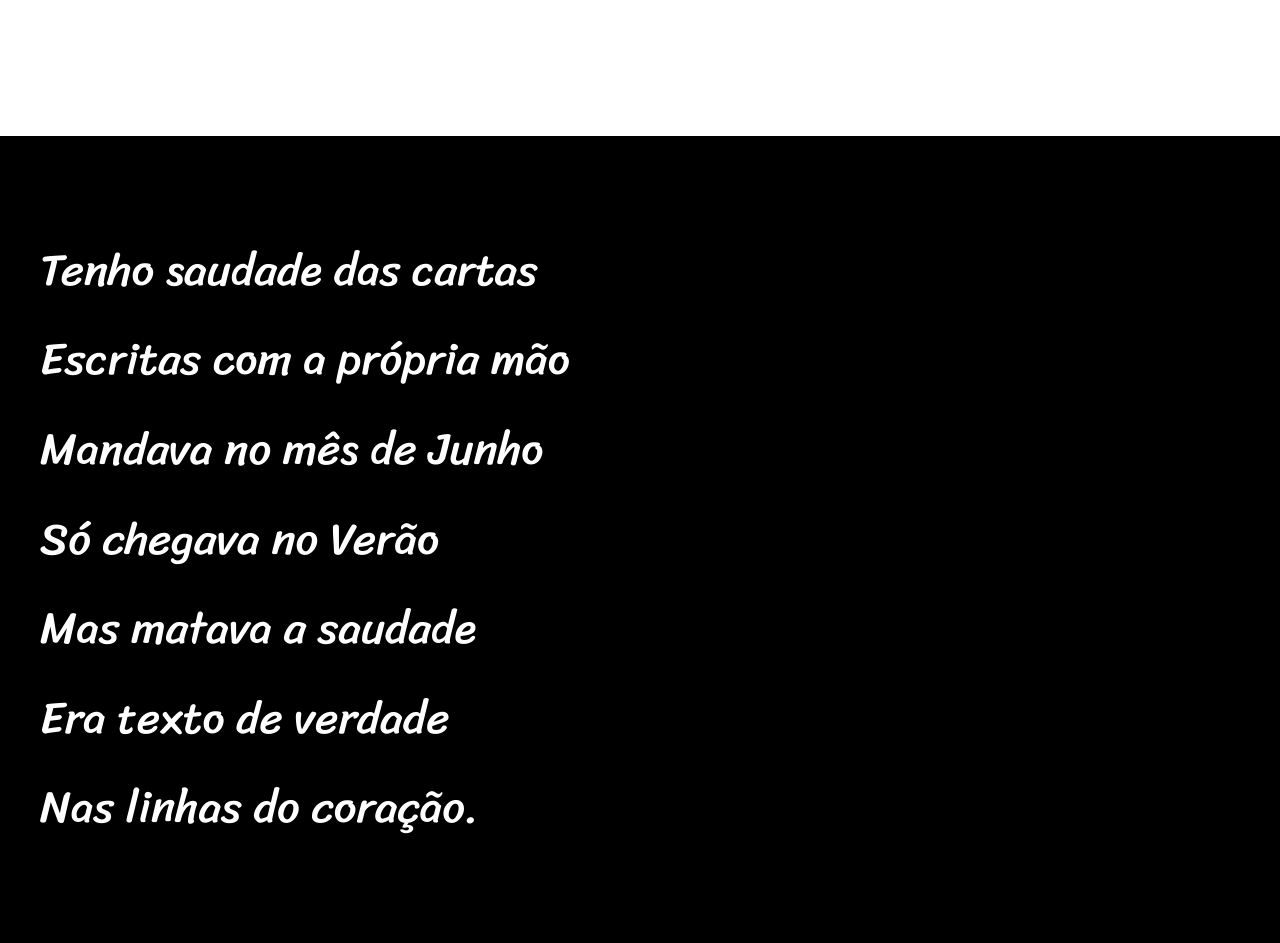
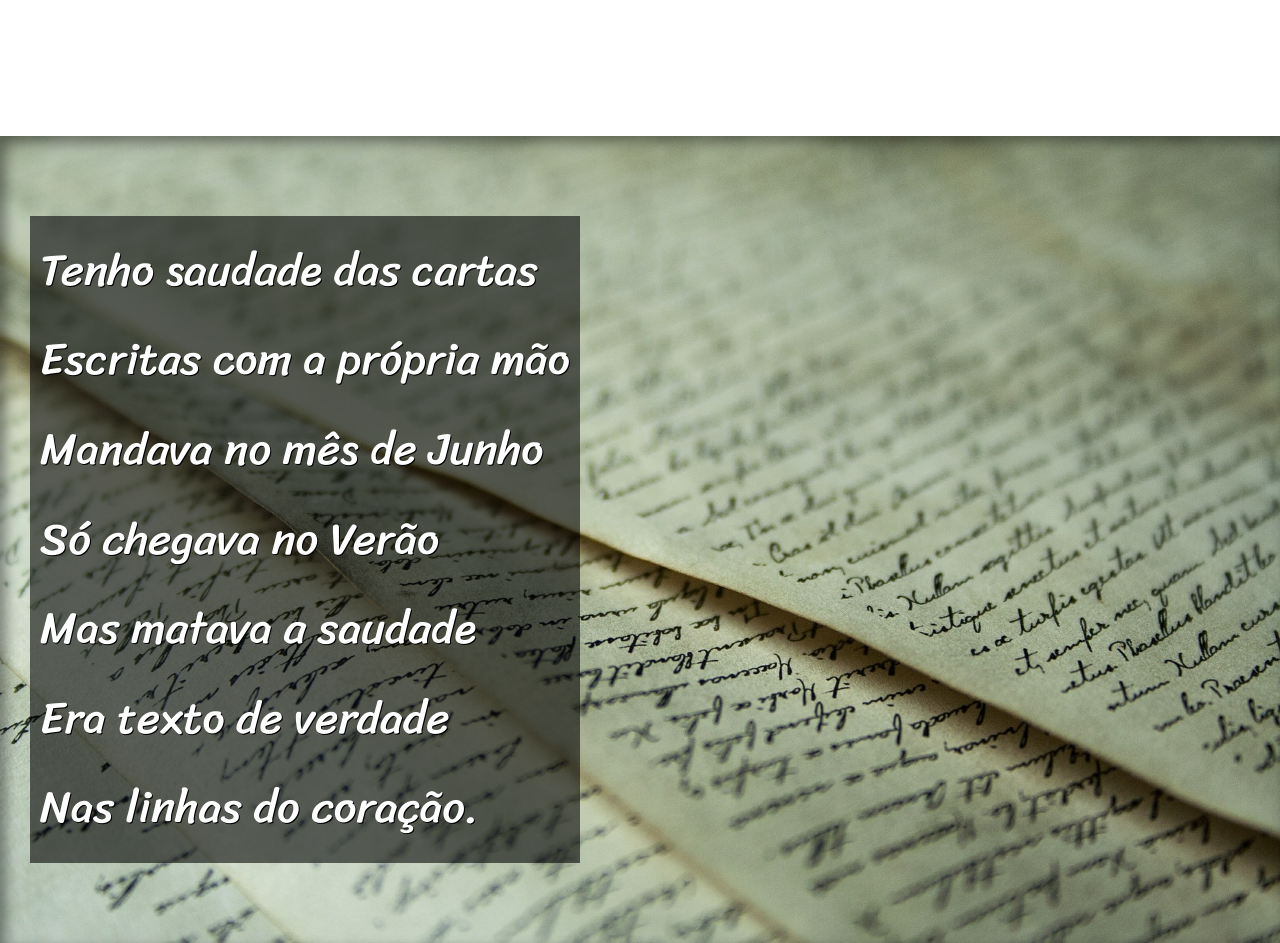
Before and after one commit to garchel/projeto-cordel-efeito-paralax, a plain HTML site: page index.html in a window 1280 px wide. Shown: the part 3320-4263 px from the top of the page. Drawn offline with Linux system fonts and the light colour scheme.

Commit message:
arrumei bug no style

```diff
--- a/estilo/style.css
+++ b/estilo/style.css
@@ -89,7 +89,7 @@ section#img01{
 }
 
 section#img02{
-    background-color: url('../imagens/background002.jpg');
+    background-image: url('../imagens/background002.jpg');
     background-position: right center;
 
 }
```
